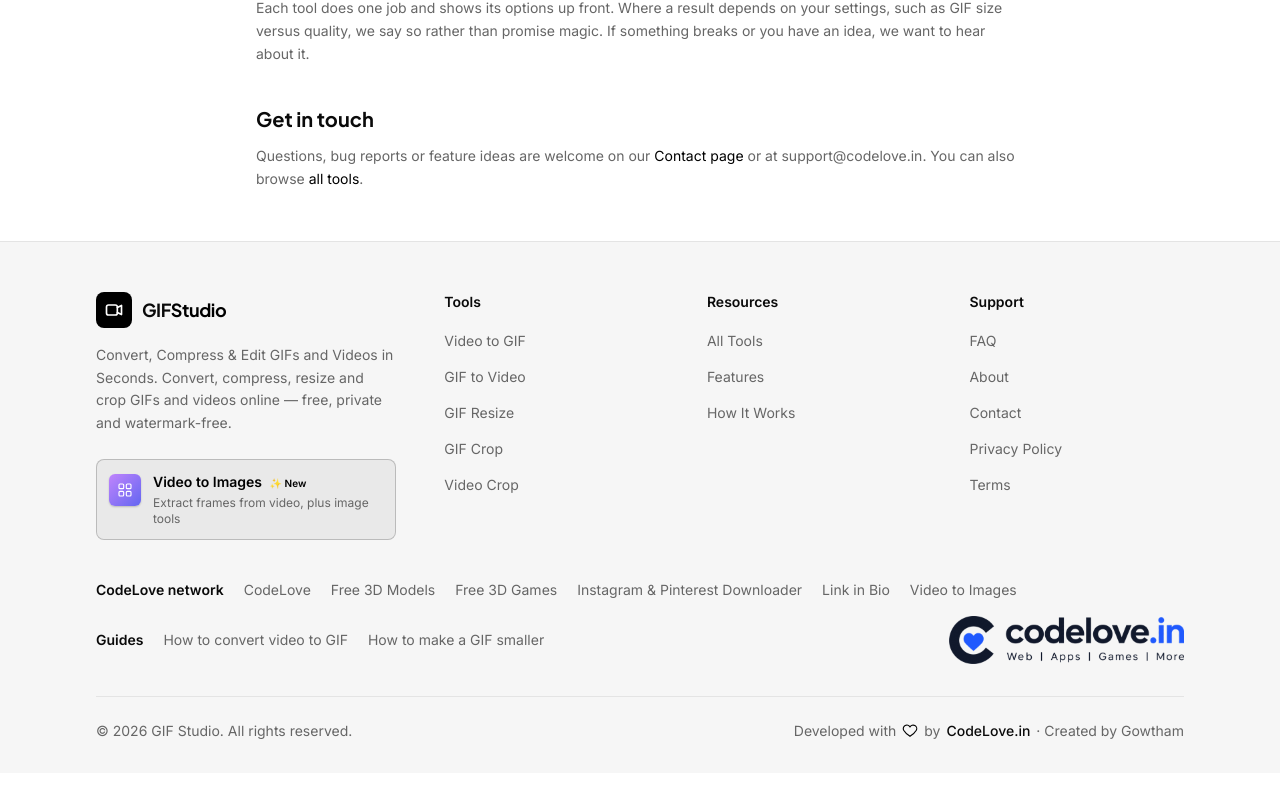
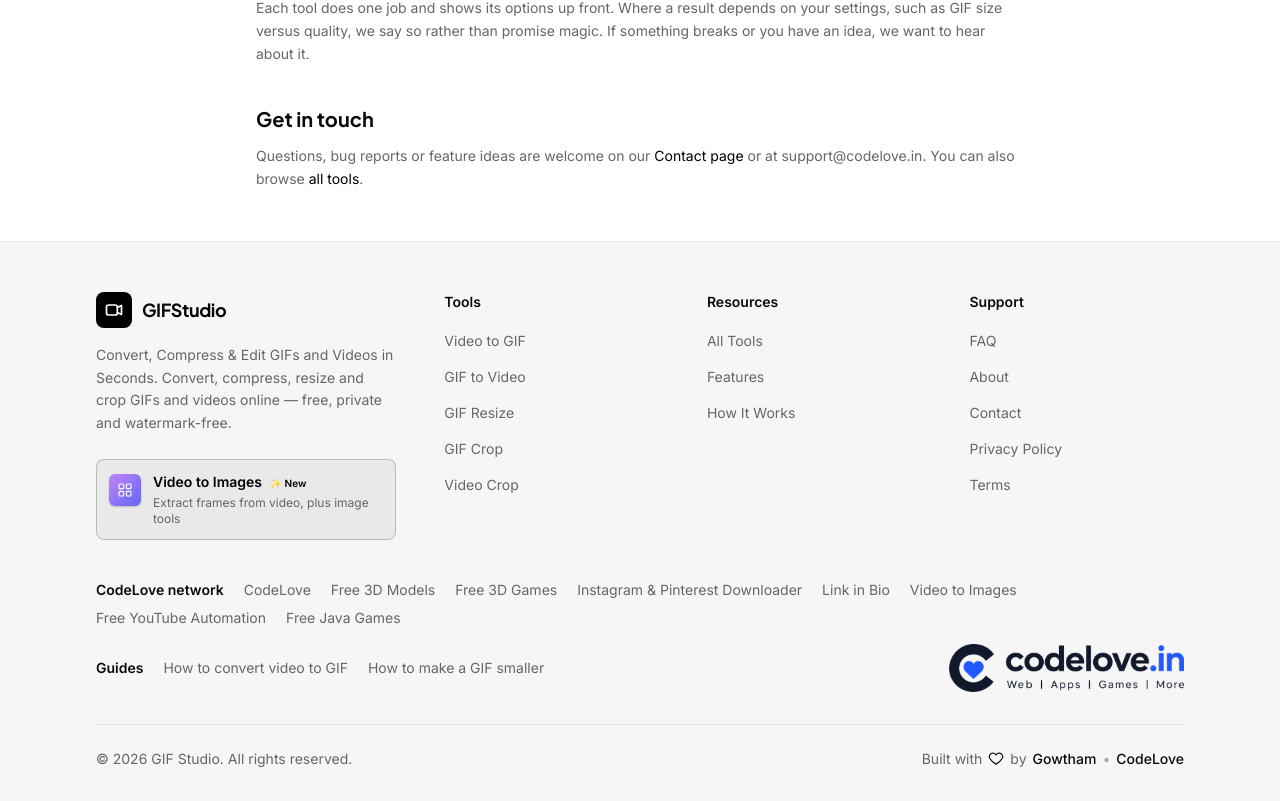
Before and after one commit to Gowtham-Raj-Dev/video-to-gif, a Next.js app: page /about in a window 1280 px wide. Shown: the part 713-1514 px from the top of the page. Before the commit the page ends 1486 px from the top, so only its background shows below. Built offline with nearby package versions, Linux system fonts and the light colour scheme.

Commit message:
Footer: flying-hearts HeartButton and standard Gowtham/CodeLove credit; JavaPlay network link

```diff
--- a/components/Footer.tsx
+++ b/components/Footer.tsx
@@ -141,18 +141,25 @@
 
         <div className="mt-8 flex flex-col items-center justify-between gap-4 border-t border-[color:var(--border)] pt-6 text-sm text-muted sm:flex-row">
           <p>© {new Date().getFullYear()} GIF Studio. All rights reserved.</p>
-          <p className="inline-flex items-center gap-1.5">
-            Developed with{" "}
-            <HeartButton /> by{" "}
+          <p className="inline-flex items-center gap-1.5 flex-wrap justify-center">
+            Built with <HeartButton /> by{" "}
             <a
-              href={SITE.brandUrl}
+              href="https://gowtham.codelove.in"
               target="_blank"
               rel="noopener noreferrer"
               className="font-medium text-[color:var(--fg)] transition hover:text-accent"
             >
-              {SITE.brand}
+              Gowtham
             </a>
-            <span className="text-muted">· Created by {SITE.creator}</span>
+            <span className="hidden opacity-50 sm:inline">•</span>
+            <a
+              href="https://codelove.in"
+              target="_blank"
+              rel="noopener noreferrer"
+              className="font-medium text-[color:var(--fg)] transition hover:text-accent"
+            >
+              CodeLove
+            </a>
           </p>
         </div>
       </div>
--- a/lib/site.ts
+++ b/lib/site.ts
@@ -38,6 +38,8 @@
   { label: "Instagram & Pinterest Downloader", href: "https://downloader.codelove.in" },
   { label: "Link in Bio", href: "https://linkinbio.codelove.in" },
   { label: "Video to Images", href: VIDEO_TO_IMAGES_URL },
+  { label: "Free YouTube Automation", href: "https://utubeflow.codelove.in" },
+  { label: "Free Java Games", href: "https://javagames-emu.codelove.in" },
 ] as const;
 
 /** Related how-to guides on the main CodeLove site (linked from the footer). */
```
